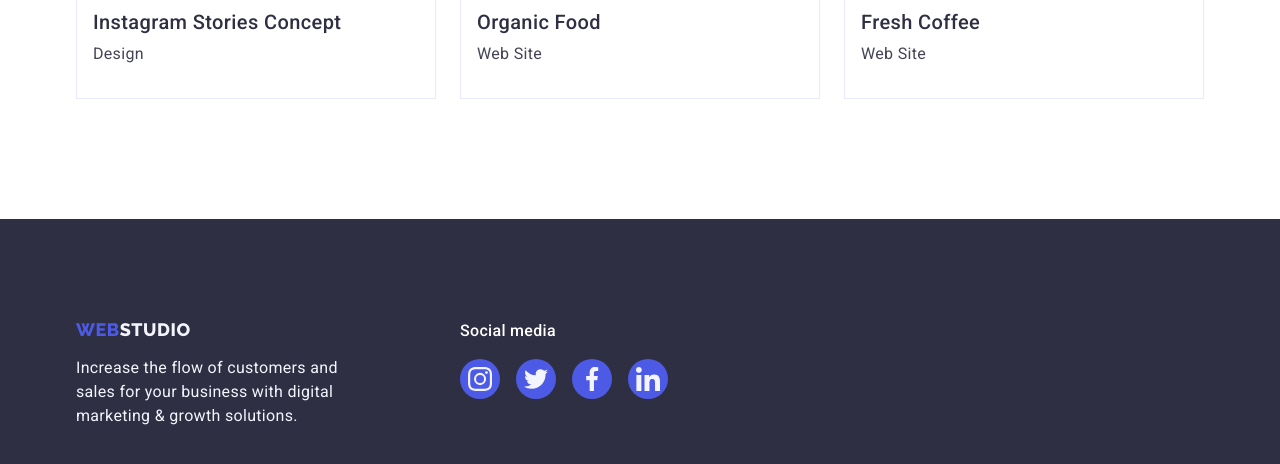
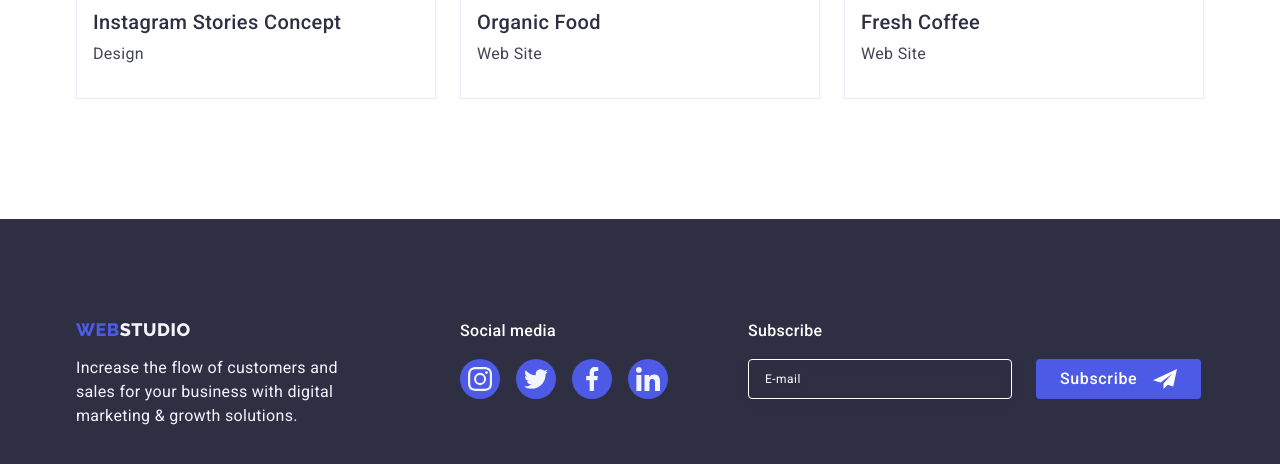
Before and after one commit to DmytroPrih/goit-markup-hw-05, a plain HTML site: page portfolio.html in a window 1280 px wide. Shown: the part 1551-2015 px from the top of the page. Drawn offline with nearby package versions, Linux system fonts and the light colour scheme.

Commit message:
Update portfolio.html

```diff
--- a/portfolio.html
+++ b/portfolio.html
@@ -315,6 +315,30 @@
             </li>
           </ul>
         </div>
+        <div class="footer-subscribe">
+          <p class="social-footer">Subscribe</p>
+          <form class="footer-form">
+            <label
+              for="footer-email"
+              aria-label="footer email"
+              class="footer-label"
+            >
+              <input
+                type="email"
+                name="footer-email"
+                id="footer-email"
+                placeholder="E-mail"
+                class="footer-input"
+              />
+            </label>
+            <button type="submit" class="footer-btn">
+              Subscribe
+              <svg class="footer-btn-telegram" width="24" height="24">
+                <use href="./images/icons.svg#icon-telegram"></use>
+              </svg>
+            </button>
+          </form>
+        </div>
       </div>
     </footer>
   </body>
```
